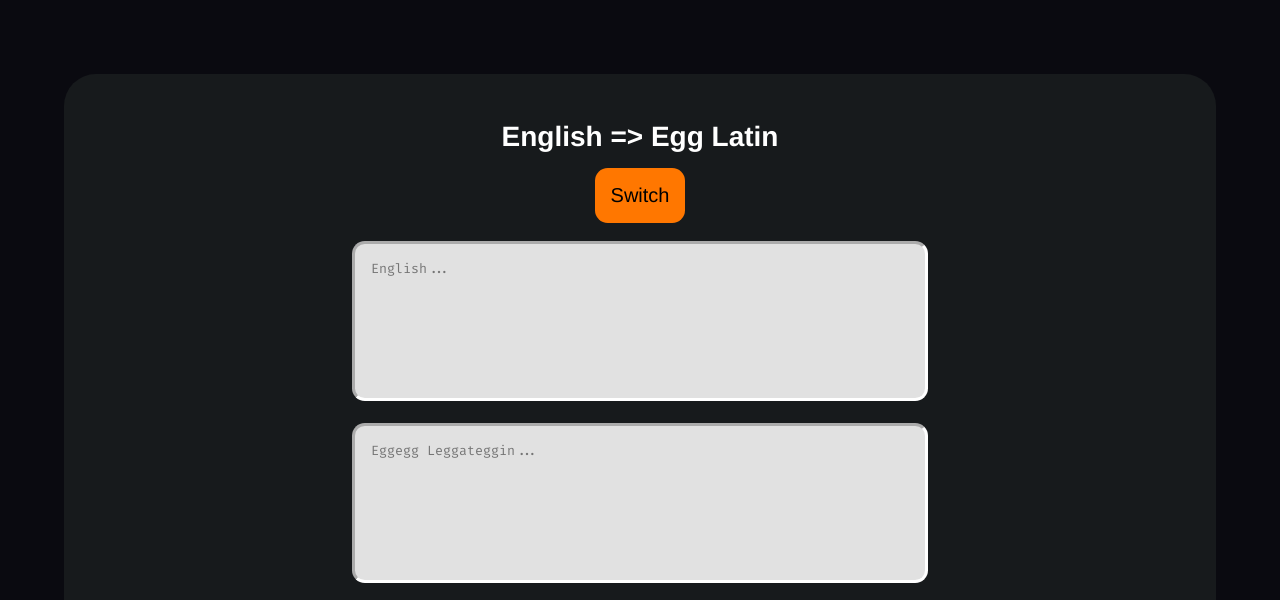
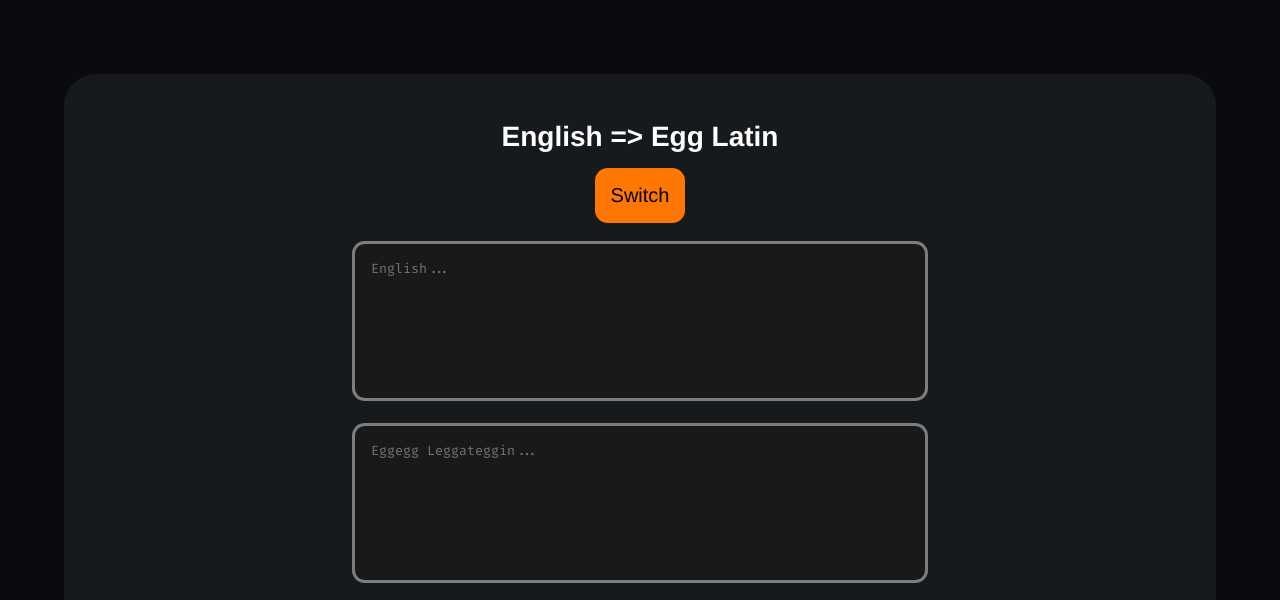
Before and after one commit to anthonyhuang07/Latin-Variants-Translator, a plain HTML site: page index.html in a window 1280 px wide. Shown: the part 200-800 px from the top of the page. Drawn offline with Linux system fonts and the light colour scheme; a web font is replaced by a local one.

Commit message:
okay it looks way better with black on top

```diff
--- a/styles/main.css
+++ b/styles/main.css
@@ -60,8 +60,9 @@ main{
 } main textarea{
     box-sizing: border-box;
     border-radius: 0.8rem;
-    background-color: rgb(225, 225, 225);
-    border: 3px inset white;
+    background-color: rgb(25, 25, 25);
+    color: white;
+    border: 3px solid rgb(125, 125, 125);
     padding: 1rem;
     height: 10rem;
     resize: none;
```
